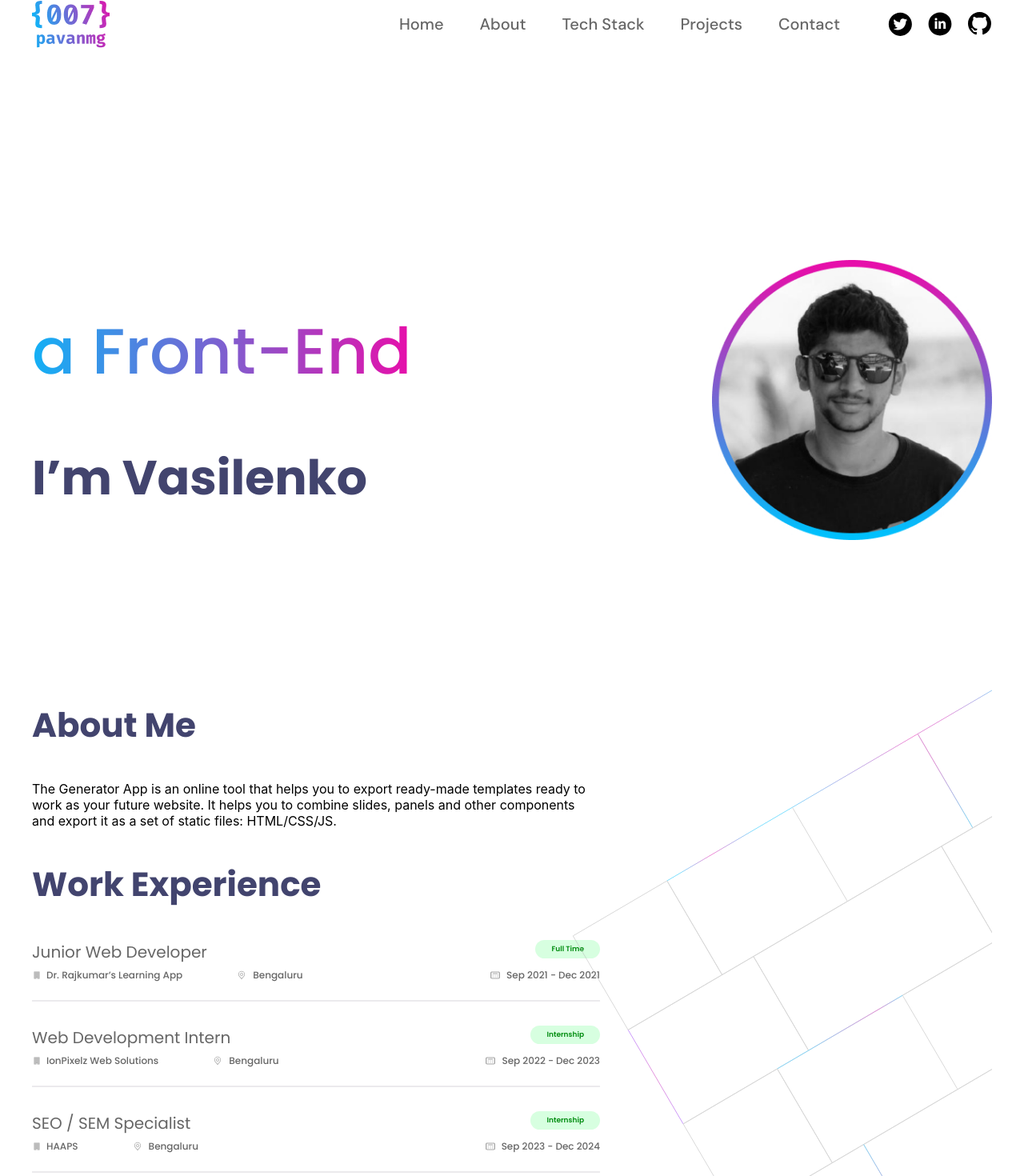
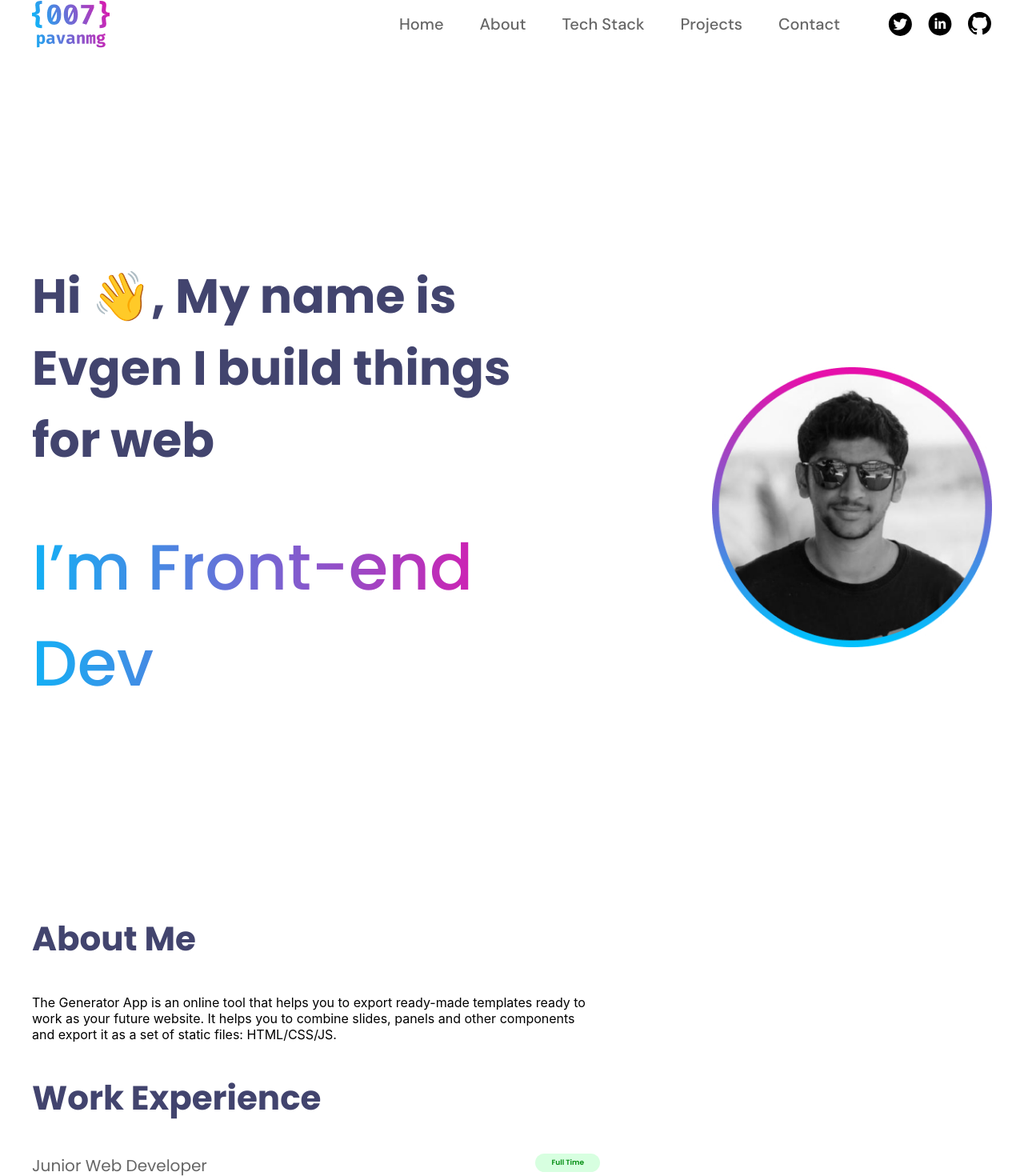
Before and after one commit to yevhenkr/portfolio-third-variant, a React app: page / in a window 1280 px wide. Shown: the top 1470 px of the page at 80% size. Built offline with nearby package versions, Linux system fonts and the light colour scheme.

Commit message:
refactor

```diff
--- a/src/App.tsx
+++ b/src/App.tsx
@@ -6,6 +6,8 @@ import {TechStack} from "./common/components/layout/sections/techStack/TechStack
 import {Projects} from "./common/components/layout/sections/projects/Projects";
 import {MailMe} from "./common/components/layout/sections/mailMe/MailMe";
 import {Footer} from "./common/components/layout/footer/Footer";
+import {AbstractSVG} from "./assets/icons/abstractIcon";
+import React from "react";
 
 
 function App() {
@@ -13,6 +15,7 @@ function App() {
         <AppWrapper>
             <Header/>
             <Main/>
+            <AbstractImg><AbstractSVG/></AbstractImg>
             <About/>
             <TechStack/>
             <Projects/>
@@ -31,3 +34,8 @@ const AppWrapper = styled.div`
     max-width: 1200px;
     margin: 0 auto;
 `
+
+const AbstractImg = styled.div`
+    position: absolute;
+    max-width: 834px;
+`
--- a/src/common/components/layout/main/main.tsx
+++ b/src/common/components/layout/main/main.tsx
@@ -1,17 +1,15 @@
-import {UserSVG} from "../../../../assets/icons/user";
 import styled from "styled-components";
 import {FlexWrapper} from "../../ui/flexWrapper/FlexWrapper";
 import userPhoto from "../../../../assets/img/userPhoto.jpg";
 import Abstract from "../../../../assets/img/userPhoto.jpg";
 import {myTheme} from "../../../../styles/Theme.styled";
 
-const text  = "I’m Vasilenko"
 export const Main = () => {
     return (
         <StyledMain>
             <FlexWrapper display={"flex"} flexDirection={"column"} max_width={"630px"}>
-                <StyledH1>a Front-End</StyledH1>
-                <StyledH2>{text}</StyledH2>
+                <StyledH2>Hi 👋, My name is Evgen I build things for web</StyledH2>
+                <StyledH1>I’m Front-end Dev</StyledH1>
             </FlexWrapper>
             <StyledIcon src={userPhoto} alt={"User photo"}></StyledIcon>
         </StyledMain>
--- a/src/common/components/layout/sections/about/About.tsx
+++ b/src/common/components/layout/sections/about/About.tsx
@@ -16,7 +16,6 @@ export const About = () => {
                 <Experience/>
                 <Education/>
             </LeftSide>
-            <AbstractImg><AbstractSVG/></AbstractImg>
         </AboutSection>
     );
 };
@@ -42,12 +41,7 @@ const AboutSection = styled.section`
     margin-bottom: 200px;
 `
 
-const AbstractImg = styled.div`
-    position: absolute;
-    right: 0;
-    top: -140px;
-    max-width: 834px;
-`
+
 
 const AboutText = styled.p`
     display: flex;
```
